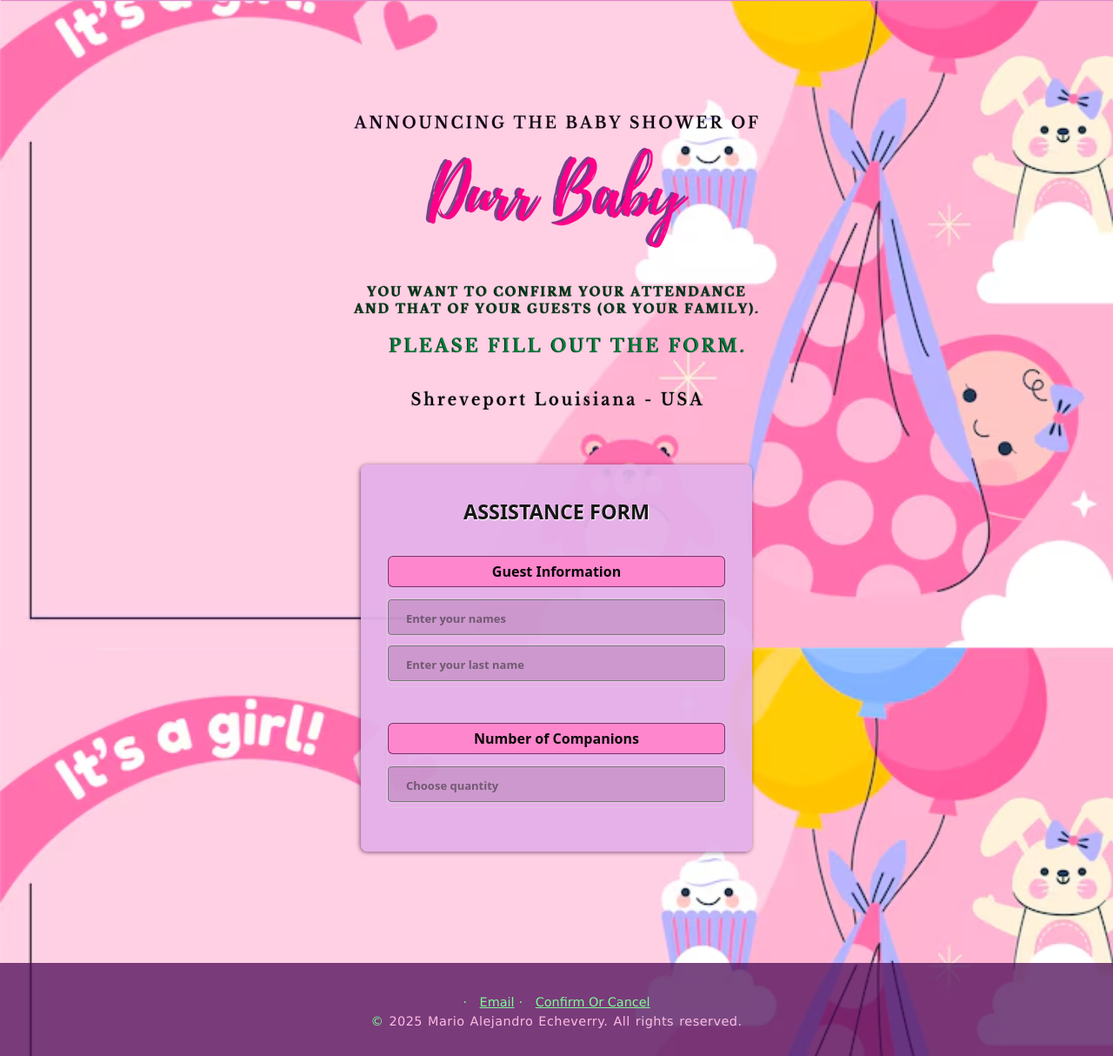
After one commit to alejoP19/babyshower_page, a Django app: page /rsvp/ in a window 1280 px wide. The commit adds this page. Shown: the part 961-2175 px from the top of the page at 87% size. Run offline with Django 5.2, Linux system fonts and the light colour scheme; some libraries are stand-ins or nearby versions.

Commit message:
RSVP template ok

```diff
--- a/invitados/templates/home.html
+++ b/invitados/templates/home.html
@@ -53,8 +53,8 @@
     <ul class="nav-list">
         <li class="nav-item"><a href="#contact">Home</a></li>
         <li class="nav-item"><a href="{% url 'Registry' %}">Registry</a></li>
-        <li class="nav-item"><a href="#portfolio">RSVP</a></li>
         <li class="nav-item"><a href="#contact">Photos</a></li>
+        <li class="nav-item"><a href="{% url 'Rsvp'%}">RSVP</a></li>
     </ul>
 </div>
 
--- a/invitados/templates/paginas/base.html
+++ b/invitados/templates/paginas/base.html
@@ -24,6 +24,7 @@
     <link rel="stylesheet" href="{% static 'invitados/css/styles_base.css' %}">
     <link rel="stylesheet" href="{% static 'invitados/css/styles_cuenta_regresiva.css' %}">
     <link rel="stylesheet" href="{% static 'invitados/css/styles_registry.css' %}">
+    <link rel="stylesheet" href="{% static 'invitados/css/styles_rsvp.css' %}">
 
     <script src="{% static 'invitados/js/cuenta_regresiva.js' %}"></script>
 
@@ -46,7 +47,7 @@
         <ul class="nav_hdr">
             <li class="nav_hdr-item"><a href="{% url 'Home' %}">Home</a></li>
             <li class="nav_hdr-item"><a href="{% url 'Registry'%}">Registry</a></li>
-            <li class="nav_hdr-item"><a href="#portfolio">RSVP</a></li>
+            <li class="nav_hdr-item"><a href="{% url 'Rsvp'%}">RSVP</a></li>
             <li class="nav_hdr-item"><a href="#contact">Photos</a></li>
         </ul>
     </div>
@@ -82,15 +83,15 @@
             </div>
         </div>
     </div>
+    <div class="nav-body">
+        <ul class="nav-list-body" id="miLista">
+            <li class="nav-item-body"><a href="{% url 'Home'%}" id="ir">Home</a></li>
+            <li class="nav-item-body"><a href="{% url 'Registry'%}">Registry</a></li>
+            <li class="nav-item-body"><a href="#contact">Photos</a></li>
+            <li class="nav-item-body"><a href="{% url 'Rsvp'%}">RSVP</a></li>
+        </ul>
+    </div>
 
-</div>
-<div class="nav-body">
-    <ul class="nav-list-body" id="miLista">
-        <li class="nav-item-body"><a href="{% url 'Home'%}" id="ir">Home</a></li>
-        <li class="nav-item-body"><a href="{% url 'Registry'%}">Registry</a></li>
-        <li class="nav-item-body"><a href="#portfolio">RSVP</a></li>
-        <li class="nav-item-body"><a href="#contact">Photos</a></li>
-    </ul>
 </div>
 
     {% block content %}
--- /dev/null
+++ b/invitados/templates/rsvp.html
@@ -0,0 +1,40 @@
+{% extends "paginas/base.html" %}
+{% load static %}
+
+
+
+{% block titulo_pagina %}
+
+<h3 class="titulo_registry">RSVP</h3>
+
+{% endblock %}
+
+{% block content %}
+
+<body class="rsvp__img">
+    <img class="rsvp__invitation" src="{% static 'invitados/img/invit_transparent.png' %}" alt="">
+
+    <form>
+          <h2>
+            Assistance Form</h2>
+          <fieldset>
+                <legend>Guest Information</legend>
+                <input id="nombre" type="text" placeholder="Enter your names">
+                <input id="nombre" type="text" placeholder="Enter your last name">
+          </fieldset>
+
+<fieldset>
+    <legend>Number of Companions</legend>
+    <input type="number" placeholder="Choose quantity">
+</fieldset>
+    </form>
+
+</body>
+
+
+
+
+
+
+
+{% endblock %}
--- a/invitados/urls.py
+++ b/invitados/urls.py
@@ -10,12 +10,7 @@
 
 path('home', views.home, name="Home"),
 path('registry/', views.registry, name="Registry"),
-# path('menu_principal/', views.menu_principal, name="MenuPrincipal"),
+path('rsvp/', views.rsvp, name="Rsvp"),
+
 path('base/', views.base, name="Base"),
-
-# path('', include('usuarios.urls')),
-
-
-
-
 ]
--- a/invitados/views.py
+++ b/invitados/views.py
@@ -6,7 +6,8 @@
   return render(request, 'home.html')
 def  registry(request):
   return render(request, 'registry.html')
-
+def  rsvp(request):
+  return render(request, 'rsvp.html')
 def  base(request):
    template = loader.get_template('paginas/base.html')
    return HttpResponse(template.render())
--- /dev/null
+++ b/static/invitados/css/styles_rsvp.css
@@ -0,0 +1,154 @@
+
+body,div{
+      box-sizing: border-box;
+  }
+
+.rsvp__img{
+      position: absolute;
+      background-image: url(../../invitados/img/rsvp_img.avif);
+      margin: 0;
+      padding: 0;
+      background-size: cover;
+      background-repeat: no-repeat;
+      background-position: center center;
+      background-attachment: fixed;
+      height: 100%;
+      width: 100%
+      }
+
+      .rsvp__invitation{
+            position: relative;
+            display: flex;
+            justify-self: center;
+           margin-top: 10%;
+            padding: 0;
+            background-size: cover;
+            background-repeat: no-repeat;
+
+
+            height: 50dvh;
+            width: 80dvw;
+            }
+
+h2{
+      text-align: center;
+      margin: 0;
+      margin-bottom: 6px;
+      text-transform: uppercase;
+      font-weight: 300;
+      color: #161616;
+      text-shadow: 1px 1px 2px white;
+      font-weight: bold;
+      font-size: 1.3em;
+      padding: 10px;
+}
+form{
+
+      display: flex;
+      flex-direction: column;
+
+  justify-self: center;
+      background-color:rgba(228, 176, 233, 0.945);
+      padding: 30px ;
+      width: 350px;
+      border-radius: 8px;
+      box-shadow: -1px 1px 5px rgba(43, 4, 51, 0.6);
+      margin-top: 45PX;
+      font-size: 16px;
+}
+
+/* .form_input{
+      padding:10px  20px;
+      font-weight: 400;
+      font-size: 18px;
+} */
+input{
+      width: 100%;
+      box-sizing: border-box;
+      padding: 6px 20px;
+      border: none;
+      border: 1px solid #777777;
+      background-color: #5f29562f ;
+      box-shadow: 0px 0px 2px rgba(255, 255, 255, 0.788);
+      border-radius: 4px;
+      color: rgb(0, 0, 0);
+      margin: 6px 0;
+}
+input::placeholder {
+      font-weight: bold;
+      font-size:small ;
+      opacity: 0.5;
+      color: rgb(27, 27, 27);
+    }
+
+
+
+fieldset{
+      padding: 20 20px;
+      margin: 20px 0;
+      border: 1px solid #ddd5;
+      color: rgb(255, 255, 255);
+      border-radius: 5px;
+
+}
+
+legend{
+      color: rgb(8, 8, 8);
+      padding: 5px 20px;
+      border: 1px solid rgba(75, 13, 70, 0.719);
+      background-color:rgba(255, 132, 204, 0.945);
+      border-radius: 6px;
+      text-align: center;
+      font-size: medium;
+      font-weight: bold;
+}
+
+
+
+
+           /*----------> <<< QUERIES RSVP STYLES >>> <-----------*/
+          /*______________________________________________/
+
+
+/*----------> HEADER <<< QUERIES >>> <-----------*/
+
+
+@media screen and (min-width: 700px) {
+
+      .rsvp__invitation{
+
+
+           margin-top: 7%;
+            height: 50dvh;
+            width: 50dvw;
+            }
+
+            form{
+                  width: 450px;
+                  font-size: 18px;
+            }
+
+ }
+
+
+
+
+
+   /*----------> HEADER <<< QUERIES / ENDS >>> <-----------*/
+
+
+
+
+
+
+
+
+
+
+
+
+
+
+   /*_________________________________________________________*/
+ /*----------> <<<< QUERIES / ENDS >>>>  <-----------*/
+ /*--------------------------------------------------*/
```
Also changed, not shown: static/invitados/css/styles_base.css (+17 -12 lines), static/invitados/css/styles_registry.css (+72 -3 lines), static/invitados/img/coche.jpg (added), static/invitados/img/invi_rosada.png (added), static/invitados/img/invi_rosada_no_fondo.png (added), static/invitados/img/invit_transparent.png (added), static/invitados/img/invitacion.png (added), static/invitados/img/invitacion_sin_fondo.png (added), static/invitados/img/rsvp.avif (added), static/invitados/img/rsvp4.avif (added), static/invitados/img/rsvp_img.avif (added), 1 other file.
